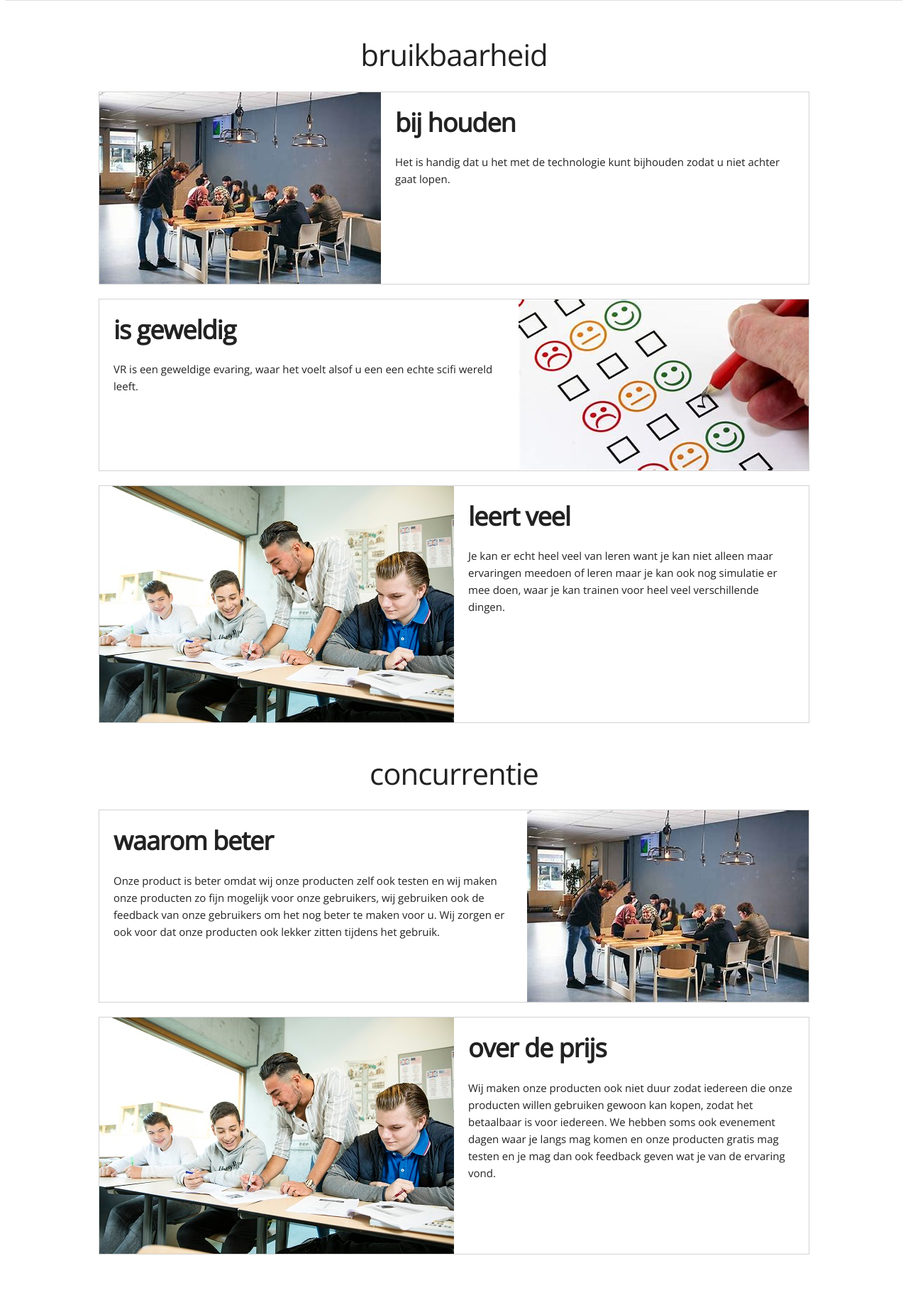
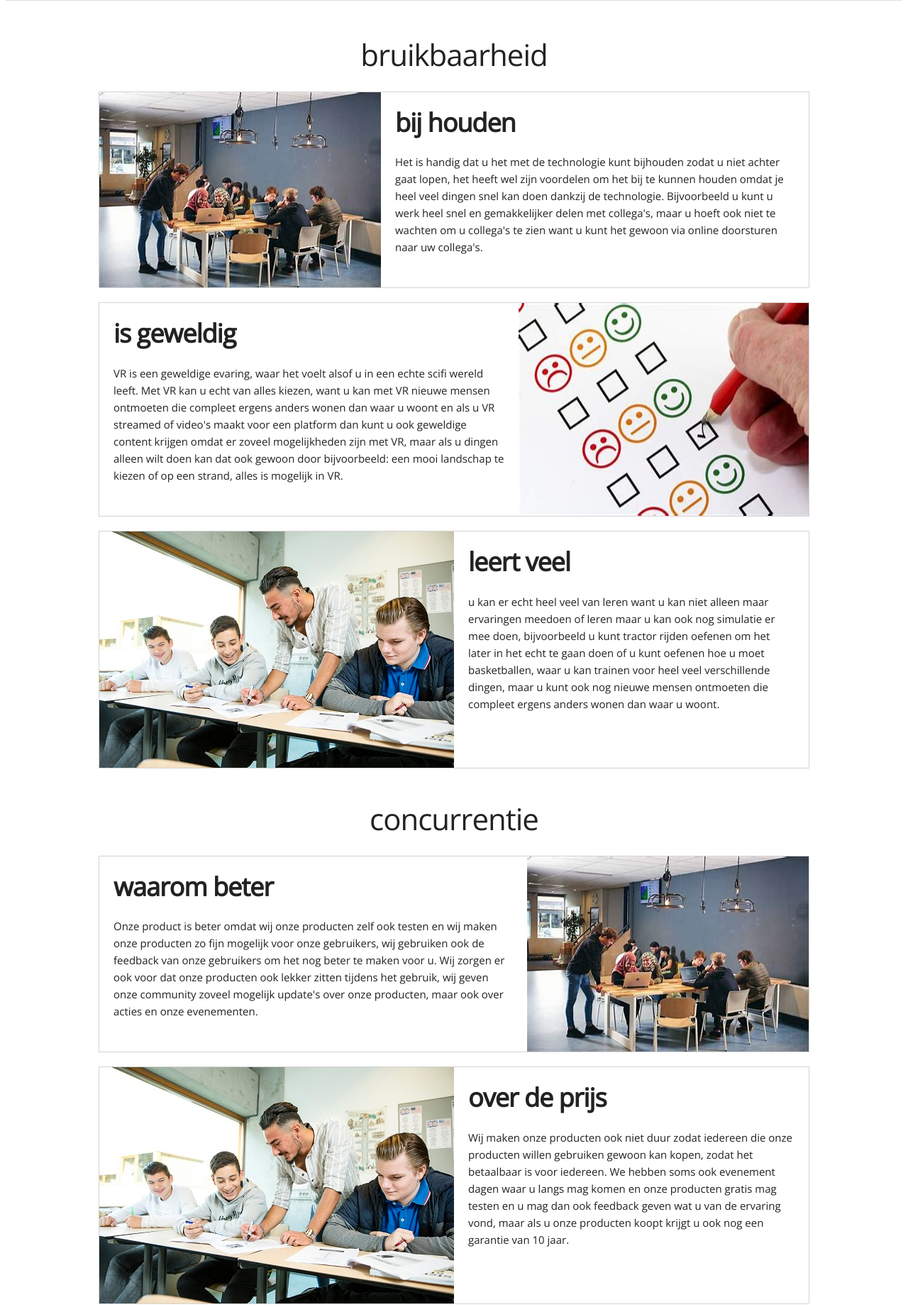
Before and after one commit to salmaazou/Project-3-p4, a PHP site: page /courses.php in a window 1280 px wide. Shown: the part 1282-3124 px from the top of the page at 71% size. Before the commit the page ends 3050 px from the top, so only its background shows below. Run offline with PHP 8.4, Linux system fonts and the light colour scheme.

Commit message:
added alot more text to the information card's on the website it self so they have 6 or more lines of text

```diff
--- a/courses.php
+++ b/courses.php
@@ -82,13 +82,13 @@
 					<img src="uploaded_img/télécharger (1).jpg" alt="">
 					<div id="text">
 						<h3>bij houden</h3>
-						<p>Het is handig dat u het met de technologie kunt bijhouden zodat u niet achter gaat lopen.</p>
+						<p>Het is handig dat u het met de technologie kunt bijhouden zodat u niet achter gaat lopen, het heeft wel zijn voordelen om het bij te kunnen houden omdat je heel veel dingen snel kan doen dankzij de technologie. Bijvoorbeeld u kunt u werk heel snel en gemakkelijker delen met collega's, maar u hoeft ook niet te wachten om u collega's te zien want u kunt het gewoon via online doorsturen naar uw collega's.</p>
 					</div>
 				</div>
 				<div class="card">
 					<div id="text">
 						<h3>is geweldig</h3>
-						<p>VR is een geweldige evaring, waar het voelt alsof u een een echte scifi wereld leeft.</p>
+						<p>VR is een geweldige evaring, waar het voelt alsof u in een echte scifi wereld leeft. Met VR kan u echt van alles kiezen, want u kan met VR nieuwe mensen ontmoeten die compleet ergens anders wonen dan waar u woont en als u VR streamed of video's maakt voor een platform dan kunt u ook geweldige content krijgen omdat er zoveel mogelijkheden zijn met VR, maar als u dingen alleen wilt doen kan dat ook gewoon door bijvoorbeeld: een mooi landschap te kiezen of op een strand, alles is mogelijk in VR.</p>
 					</div>
 					<img src="uploaded_img/télécharger.jpg" alt="">
 				</div>
@@ -96,7 +96,7 @@
 					<img src="uploaded_img/Engels-horizontaal.jpg" alt="">
 					<div id="text">
 						<h3>leert veel</h3>
-						<p>Je kan er echt heel veel van leren want je kan niet alleen maar ervaringen meedoen of leren maar je kan ook nog simulatie er mee doen, waar je kan trainen voor heel veel verschillende dingen.</p>
+						<p>u kan er echt heel veel van leren want u kan niet alleen maar ervaringen meedoen of leren maar u kan ook nog simulatie er mee doen, bijvoorbeeld u kunt tractor rijden oefenen om het later in het echt te gaan doen of u kunt oefenen hoe u moet basketballen, waar u kan trainen voor heel veel verschillende dingen, maar u kunt ook nog nieuwe mensen ontmoeten die compleet ergens anders wonen dan waar u woont.</p>
 					</div>
 				</div>
 			</div>
@@ -107,7 +107,7 @@
 				<div class="card">
 					<div id="text">
 						<h3>waarom beter</h3>
-						<p>Onze product is beter omdat wij onze producten zelf ook testen en wij maken onze producten zo fijn mogelijk voor onze gebruikers, wij gebruiken ook de feedback van onze gebruikers om het nog beter te maken voor u. Wij zorgen er ook voor dat onze producten ook lekker zitten tijdens het gebruik.</p>
+						<p>Onze product is beter omdat wij onze producten zelf ook testen en wij maken onze producten zo fijn mogelijk voor onze gebruikers, wij gebruiken ook de feedback van onze gebruikers om het nog beter te maken voor u. Wij zorgen er ook voor dat onze producten ook lekker zitten tijdens het gebruik, wij geven onze community zoveel mogelijk update's over onze producten, maar ook over acties en onze evenementen.</p>
 					</div>
 					<img src="uploaded_img/télécharger (1).jpg" alt="">
 				</div>
@@ -115,7 +115,7 @@
 					<img src="uploaded_img/Engels-horizontaal.jpg" alt="">
 					<div id="text">
 						<h3>over de prijs</h3>
-						<p>Wij maken onze producten ook niet duur zodat iedereen die onze producten willen gebruiken gewoon kan kopen, zodat het betaalbaar is voor iedereen. We hebben soms ook evenement dagen waar je langs mag komen en onze producten gratis mag testen en je mag dan ook feedback geven wat je van de ervaring vond.</p>
+						<p>Wij maken onze producten ook niet duur zodat iedereen die onze producten willen gebruiken gewoon kan kopen, zodat het betaalbaar is voor iedereen. We hebben soms ook evenement dagen waar u langs mag komen en onze producten gratis mag testen en u mag dan ook feedback geven wat u van de ervaring vond, maar als u onze producten koopt krijgt u ook nog een garantie van 10 jaar.</p>
 					</div>
 				</div>
 			</div>
```
